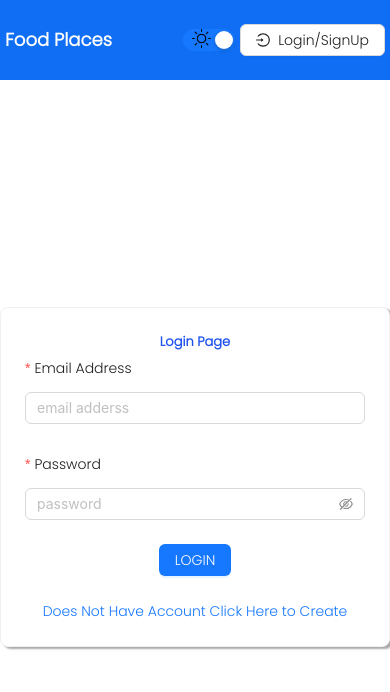
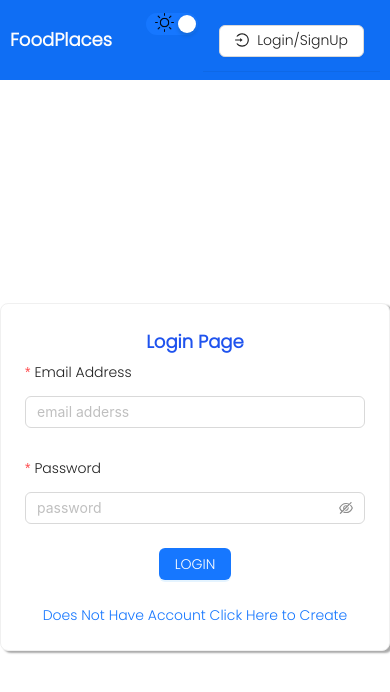
Before and after one commit to KiranBendkoli1/foodshops, a React (Create React App) app: page /login in a window 390 px wide. Shown: the top 692 px of the page. Built offline with nearby package versions, Linux system fonts and the light colour scheme; no server answers.

Commit message:
added responsiveness

```diff
--- a/src/Components/Admin/EditableTable.js
+++ b/src/Components/Admin/EditableTable.js
@@ -19,6 +19,7 @@ deleteDataFromDb,
   updateData,
 } from "../../store/placesSlice";
 import Discounts from "./Discounts";
+import useWindowDimensions from "../../hooks/useWindowDimensions";
 
 const InputImage = () => {
   const dispatch = useDispatch();
@@ -112,7 +113,7 @@ const isLoading = useSelector((state) => state.places.isLoading);
   const [form] = Form.useForm();
   const [data, setData] = useState([]);
   const [editingKey, setEditingKey] = useState("");
-
+  const [width, height]  = useWindowDimensions();
   const isEditing = useCallback(
     (record) => record.key === editingKey,
     [editingKey]
@@ -194,6 +195,7 @@ const columns = [
       title: "Title",
       dataIndex: "title",
       editable: true,
+      width:50
     },
     {
       title: "Speciality",
@@ -204,13 +206,16 @@ const columns = [
       title: "Description",
       dataIndex: "description",
       editable: true,
+      render: (text) => (
+        <>{width < 500 ? `${text.slice(0, 50)}...` : `${text.slice(0,100)}...`}</>
+      )
     },
     {
       title: "Image",
       dataIndex: "images",
       editable: false,
       render: (text) => (
-      <ImageCarousel images={text} width={"200px"} height={"160px"} />
+        <ImageCarousel images={text} width={width<500?"120px":"200px"} height={width<500?"100px":"160px"} />
       ),
     },
     {
@@ -233,7 +238,6 @@ const columns = [
       dataIndex: "discounts",
       editable: false,
       render: (discounts, data) => {
-      // console.log({ data });
         return (
           <Discounts discounts={discounts} index={data.index} id={data.id} />
         );
@@ -320,6 +324,7 @@ return (
             dataSource={fetchedData}
             columns={mergedColumns}
             rowClassName="editable-row"
+            scroll={{ x: 800 }}
             pagination={{
               pageSize: 3,
               onChange: cancel,
--- a/src/Components/Auth/AuthCommon.module.css
+++ b/src/Components/Auth/AuthCommon.module.css
@@ -37,6 +37,6 @@ button {
     width: auto;
   }
   .heading {
-    font-size: small;
+    font-size:large;
   }
 }
--- a/src/Components/Home/HomePage.module.css
+++ b/src/Components/Home/HomePage.module.css
@@ -30,6 +30,7 @@ body {
 }
 .navmenu{
   background-color: var(--header);
+
 }
 .content {
   display: flex;
@@ -127,12 +128,15 @@ body {
   .commentcard img {
     width: auto;
   }
+  .header{
+    padding:  0px 10px;
+  }
+  /* .content{
+    padding: 0px 10px;
+  } */
 }
 
 @media (max-width: 350px) {
-  .title {
-    font-size: smaller;
-  }
 
   .commentcard {
     width: 300px;
--- a/src/Components/ShopOwener/CompleteDetails.js
+++ b/src/Components/ShopOwener/CompleteDetails.js
@@ -23,6 +23,7 @@ import {
   updateDislikes,
   updateLikes,
 } from "../../store/placesSlice";
+import useWindowDimensions from "../../hooks/useWindowDimensions";
 const CompleteDetails = (props) => {
   const { id } = useParams();
   const dispatch = useDispatch();
@@ -36,6 +37,7 @@ const CompleteDetails = (props) => {
     openCommentsWarningModal,
     closeCommentsWarningModal,
   ] = useModal();
+  const [width, height] = useWindowDimensions();
   const isLoading = useSelector((state) => state.places.isLoading);
   const data = useSelector((state) => state.places.foodplace);
   let user = useMemo(() => localStorage.getItem("user"), []);
@@ -98,18 +100,18 @@ const CompleteDetails = (props) => {
     dispatch(getFoodShopById({ id }));
   }, [id]);
   return (
-    <div className={classes.background}>
+    <div className={classes.background} style={{ padding: "5px" }}>
       {!data ? (
         <Spin />
       ) : (
-        <Card style={{ height: "auto", maxWidth: "800px" }}>
-          <ImageCarousel images={images} width={"400px"} windth={"400px"} />
+        <Card style={{ height: "auto", maxWidth: "800px", width: width < 500 ? width : "800px" }}>
+          <ImageCarousel images={images} width={width < 500 ? width / 1.5 : "400px"} height={height / 1.2} />
           <div>
             <h2 className={classes.shopname}>{data?.title || ""}</h2>
-            <p>Speciality: {speciality}</p>
-            <p>{description}</p>
-            <p>Contact No: {contact}</p>
-            <p>Address: {address}</p>
+            <p><u>Speciality:</u> {speciality}</p>
+            <p style={{ textAlign: "justify", textJustify: "inter-word" }}><u>Description:</u> {description}</p>
+            <p><u>Contact No:</u> {contact}</p>
+            <p><u>Address: </u>{address}</p>
             <div className={classes.useractions}>
               <p
                 onClick={addLikeHandler}
--- a/src/Components/ShopOwener/OwnersHomepage.js
+++ b/src/Components/ShopOwener/OwnersHomepage.js
@@ -15,11 +15,13 @@ import veg from "../../assets/icons/icons8-veg-48.png";
 import nonveg from "../../assets/icons/icons8-non-veg-48.png";
 import MapComponent from "../Maps/MapComponent";
 import useModal from "../../hooks/useModal";
+import useWindowDimensions from "../../hooks/useWindowDimensions";
 const OwnersHomepage = () => {
   const [form] = Form.useForm();
   const dispatch = useDispatch();
   const [inputItemName, setInputItemName] = useState("");
   const [inputDiscount, setInputDiscount] = useState("");
+  const [width, height] = useWindowDimensions();
   const [isCommentsModalOpen, openCommentsModal, closeCommentsModal] =
     useModal();
   const [isDiscountModalOpen, openDiscountModal, closeDiscountModal] =
@@ -50,20 +52,20 @@ const OwnersHomepage = () => {
       });
     }
     form.resetFields();
-  },[]);
+  }, []);
   return (
     <>
       {isLoading ? (
         <Skeleton />
       ) : (
         <>
-          <Row style={{ width: "100%" }} className={classes.text}>
-            <Col span={10} offset={2}>
+          <Row style={{ width: "100%", padding: "10px" }} className={classes.text}>
+            <Col xs={24} xl={12} >
               <div
                 style={{
                   display: "flex",
                   justifyContent: "space-between",
-                  margin: "2px 20px",
+                  margin: "2px 8px",
                 }}
               >
                 <h1 className={classes.heading}>{user.name}</h1>{" "}
@@ -91,16 +93,15 @@ const OwnersHomepage = () => {
                   </p>
                 </p>
               </div>
-              {!shop  ? (
+              {!shop ? (
                 <Button>
                   <Link to={"/addInfo"}>Add Shop Details</Link>
                 </Button>
               ) : (
                 <div>
-                  <p>Speciality: {shop.speciality}</p>
-
-                  <p>Description: {shop.description}</p>
-                  <p>Address: {shop.address} </p>
+                  <p ><u>Speciality:</u> {shop.speciality}</p>
+                  <p style={{ textAlign: "justify", textJustify: "inter-word" }}><u>Description:</u> {shop.description}</p>
+                  <p><u>Address: </u>{shop.address} </p>
                   <div className={classes.useractions}>
                     <div
                       style={{
@@ -120,7 +121,7 @@ const OwnersHomepage = () => {
                       </p>
                     </div>
                   </div>
-                  <ImageCarousel images={shop.images} width={"500px"} />
+                  <ImageCarousel images={shop.images} width={width < 500 ? width/ 1.5 : "500px"} height={width < 500 ? "240px" : "350px"} />
                   <h4>Contact Details</h4>
                   <p>
                     Email Address : {user.email} <br />
@@ -134,14 +135,14 @@ const OwnersHomepage = () => {
                 </div>
               )}
             </Col>
-            <Col span={12} style={{ marginTop: "200px" }}>
+            <Col xs={24} xl={12} style={{ marginTop: width<500?"20px" :"200px" }}>
               {shop && (
                 <MapComponent
                   currentPosition={
                     shop === undefined ? [] : shop.selectPosition
                   }
-                  mywidth="400px"
-                  myheight="340px"
+                  mywidth={width < 500 ? width / 1.5 : "400px"}
+                  myheight={"340px"}
                   address={shop === undefined ? [] : shop.address}
                 />
               )}
@@ -158,7 +159,7 @@ const OwnersHomepage = () => {
             onCancel={() => closeDiscountModal()}
           >
 
-            {shop  && shop.discounts !== undefined && (
+            {shop && shop.discounts !== undefined && (
               <Discounts
                 discounts={shop.discounts}
                 index={shop.index}
--- a/src/Components/UI/Navbar.js
+++ b/src/Components/UI/Navbar.js
@@ -9,9 +9,11 @@ import { Switch } from "antd";
 import { ThemeContext } from "../../context/theme-context";
 import { useDispatch } from "react-redux";
 import { logout } from "../../store/userSlice";
+import useWindowDimensions from "../../hooks/useWindowDimensions";
 const Navbar = () => {
   let user = localStorage.getItem("user");
   user = useMemo(() => JSON.parse(user), [user]);
+  const { height, width } = useWindowDimensions();
   const navigate = useNavigate();
   const dispatch = useDispatch();
   const logoutHandler = useCallback(() => {
@@ -23,45 +25,50 @@ const Navbar = () => {
     navigate("/login");
   }, [navigate]);
   const themeContext = useContext(ThemeContext);
+  const widthBasedResponse = (mobile, web) => {
+    return width < 500 ? mobile : web;
+  }
   return (
     <>
-      <h1 className={classes.title}>Food Places</h1>
+      <h1 className={classes.title}>FoodPlaces</h1>
       <p style={{ display: "flex" }}>
         <Switch
+          size={widthBasedResponse("small", "default")}
           style={{ margin: "5px" }}
           onChange={themeContext.toggleTheme}
-          checkedChildren={<img src={sun} width={"19px"} height={"19px"} />}
-          unCheckedChildren={<img src={moon} width={"17px"} height={"17px"} />}
+          checkedChildren={<img src={sun} width={widthBasedResponse("15px", "19px")} height={widthBasedResponse("15px", "19px")} />}
+          unCheckedChildren={<img src={moon} width={widthBasedResponse("15px", "19px")} height={widthBasedResponse("15px", "19px")} />}
           defaultChecked
         />
-        {user && (
+
         <Menu
+          // mode={widthBasedResponse("vertical","horizontal")}
+          inlineCollapsed={widthBasedResponse(true, false)}
           mode="horizontal"
           className={classes.navmenu}
           style={{ float: "right" }}
         >
+          {user && <>
             <Menu.Item key="">{user ? user.email : ""}</Menu.Item>
             <Menu.Item key="Logout">
               {user && user.email ? (
-                <Button onClick={logoutHandler}>
-                  <LogoutOutlined />
-                  Logout
+                <Button onClick={logoutHandler} icon={<LogoutOutlined />}>
+                  {widthBasedResponse("", "Logout")}
                 </Button>
               ) : (
-                <Button onClick={loginHandler}>
-                  <LoginOutlined />
-                  Login/SignUp
+                <Button onClick={loginHandler} icon={<LoginOutlined />}>
+                  {widthBasedResponse("", "Login/SignUp")}
                 </Button>
               )}
+            </Menu.Item></>}
+          {!user && (
+            <Menu.Item>
+              <Button onClick={loginHandler} icon={<LoginOutlined />}>
+                {widthBasedResponse("", "Login/SignUp")}
+              </Button>
             </Menu.Item>
+          )}
         </Menu>
-        )}
-        {!user && (
-          <Button onClick={loginHandler}>
-            <LoginOutlined />
-            Login/SignUp
-          </Button>
-        )}
       </p>
     </>
   );
--- a/src/api/api.js
+++ b/src/api/api.js
@@ -1,2 +1,2 @@
-// export const api_url = "https://foodshops-backend-production.up.railway.app";
-export const api_url = "http://localhost:5000";
+export const api_url = "https://foodshops-backend-production.up.railway.app";
+// export const api_url = "http://localhost:5000";
--- /dev/null
+++ b/src/hooks/useWindowDimensions.js
@@ -0,0 +1,24 @@
+import { useState, useEffect } from 'react';
+
+function getWindowDimensions() {
+  const { innerWidth: width, innerHeight: height } = window;
+  return [
+    width,
+    height
+  ];
+}
+
+export default function useWindowDimensions() {
+  const [windowDimensions, setWindowDimensions] = useState(getWindowDimensions());
+
+  useEffect(() => {
+    function handleResize() {
+      setWindowDimensions(getWindowDimensions());
+    }
+
+    window.addEventListener('resize', handleResize);
+    return () => window.removeEventListener('resize', handleResize);
+  }, []);
+
+  return windowDimensions;
+}
```
Also changed, not shown: src/Components/ShopOwener/ShowOwners.module.css (indentation only). Lines whose indentation alone changed are shown as unchanged.
